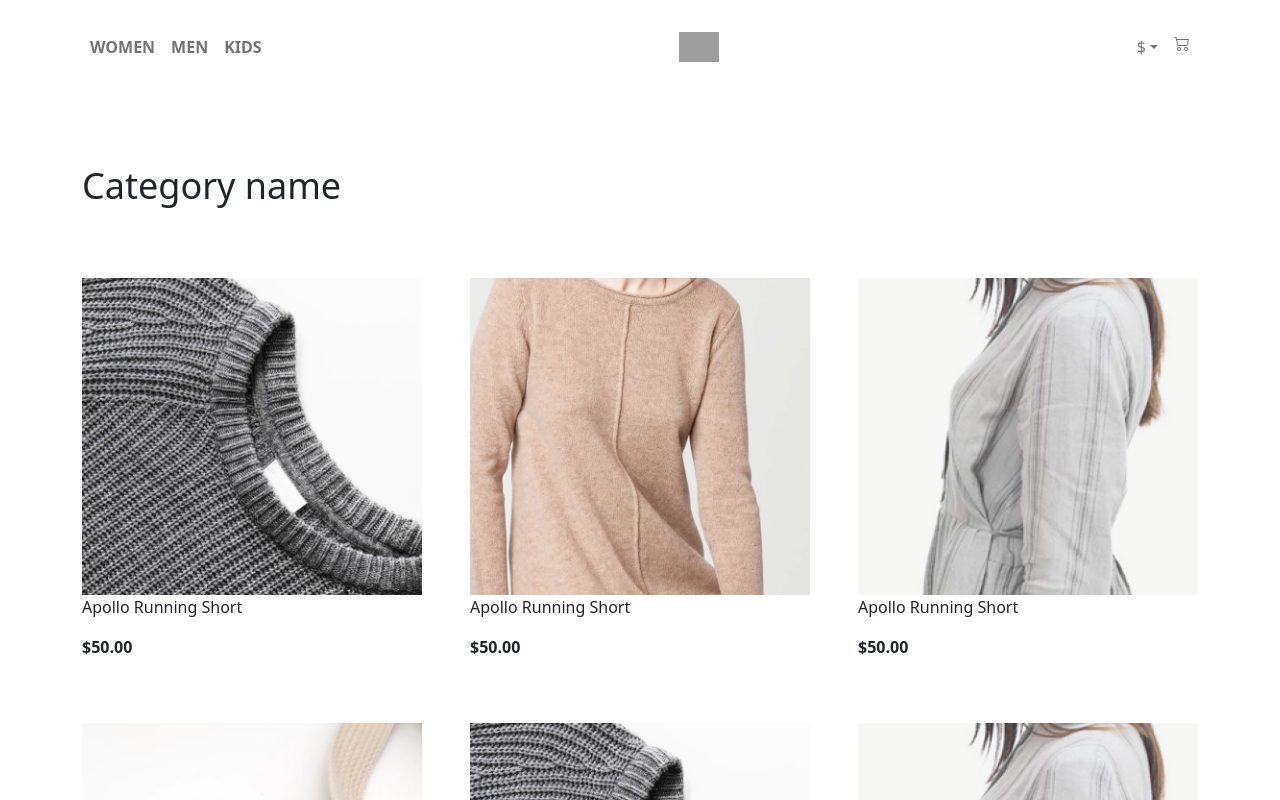
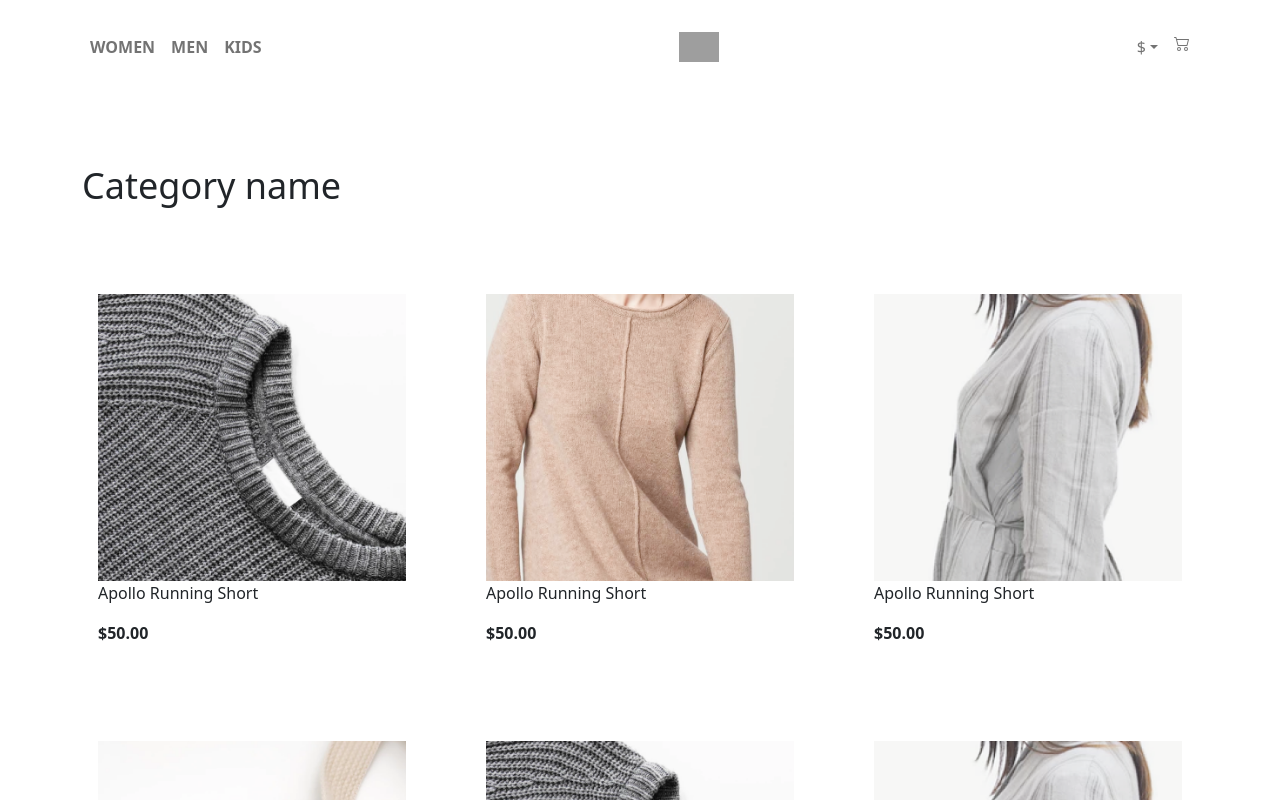
Before and after one commit to royokite/tutadoo-assessment, a React (Create React App) app: page / in a window 1280 px wide. Shown: the top 800 px of the page. Built offline with nearby package versions, Linux system fonts and the light colour scheme; grey boxes are pictures that could not be loaded.

Commit message:
:art: Update product components and navigation
Improve cross page navigation between the products on select.

Update product card and product pages.

```diff
--- a/src/components/ProductCard.jsx
+++ b/src/components/ProductCard.jsx
@@ -1,13 +1,20 @@
 import React from "react";
 import { useNavigate } from "react-router-dom";
+import "../styles/customs.css";
+import Incart from "../images/incart.png";
+import { useCart } from "react-use-cart";
 
  const ProductCard = ({item}) => {
-  const navigate = useNavigate()
-  const handleClick = () => navigate(`/products/${item.id}`)  ;
+  const navigate = useNavigate();
+  const handleClick = () => navigate(`/products/${item.id}`);
+  const { inCart } = useCart();
 
   return (
-    <article onClick={handleClick}>
-      <img src={item.image} alt="product-pic" className="w-max h-68"/>
+    <article onClick={handleClick} className={`p-3 ${inCart(item.id) ? "product-card" : ""}`}>
+      <div className="relative">
+        <img src={item.image} alt="product-pic" className="w-full h-68"/>
+        { inCart(item.id) && <img src={Incart} alt="incart-icon" className="position-absolute -bottom-10 right-0 translate-middle" style={{width: '2.5rem', height: '2.5rem'}}/>}
+      </div>
       <p>{item.title} {item.tag}</p>
       <p className="font-semibold">${item.price}</p>
     </article>
--- a/src/screens/EachProduct.jsx
+++ b/src/screens/EachProduct.jsx
@@ -43,7 +43,7 @@ const EachProduct = ({ ProductList }) => {
           <span className="font-bold text-xl">COLOR:</span> <br />
           <div className="inline-flex" role="group">
             <button type="button" className="p-4 m-1 ms-0 w-15 bg-gray-300 border border-2 border-black focus:z-10 focus:ring-2 focus:ring-green-400"></button>
-            <button type="button" className="py4 m-1 w-15 bg-gray-800 border border-2 border-black focus:z-10 focus:ring-2 focus:ring-green-400"></button>
+            <button type="button" className="p-4 m-1 w-15 bg-gray-800 border border-2 border-black focus:z-10 focus:ring-2 focus:ring-green-400"></button>
             <button type="button" className="p-4 m-1 w-15 bg-green-800 border border-2 border-black focus:z-10 focus:ring-2 focus:ring-green-400"></button>
           </div>
         </div>
@@ -51,7 +51,7 @@ const EachProduct = ({ ProductList }) => {
           <span className="font-bold text-xl">PRICE:</span>
           <span className="font-bold text-xl my-4">{product.price}</span>
         </div>
-        <Button variant="custom" onClick={handleAdd}>ADD TO CART</Button>
+        <Button variant="custom" onClick={handleAdd} className="w-full">ADD TO CART</Button>
         <p className="my-4 font-semibold">Find stunning women's cocktail dresses and party dresses. Stand out in lace and metallic cocktail dresses and party dresses from all your favorite brands.</p>
 
       </aside>
--- a/src/screens/Products.jsx
+++ b/src/screens/Products.jsx
@@ -8,9 +8,9 @@ const Products = ({ ProductList }) => {
   return (
     <section>
       <h2 className="text-4xl font-normal my-5 py-4">Category name</h2>
-      <artcle className="grid lg:grid-cols-3 gap-5">
+      <article className="grid lg:grid-cols-3 gap-5">
         {renderProducts}
-      </artcle>
+      </article>
     </section>
   );
 }
```
Also changed, not shown: src/images/product-pic5.png.
